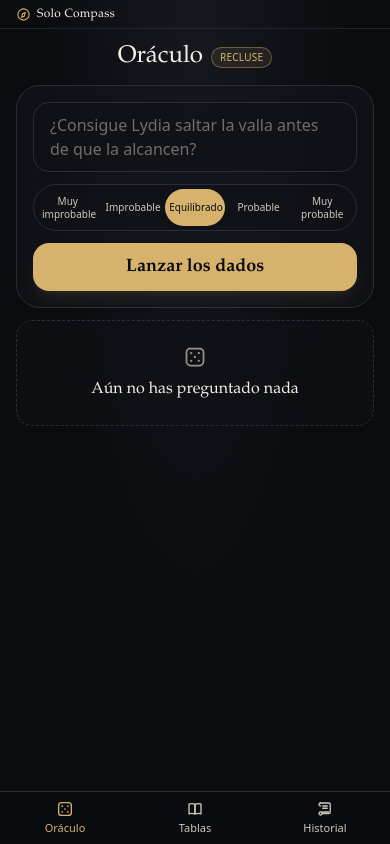
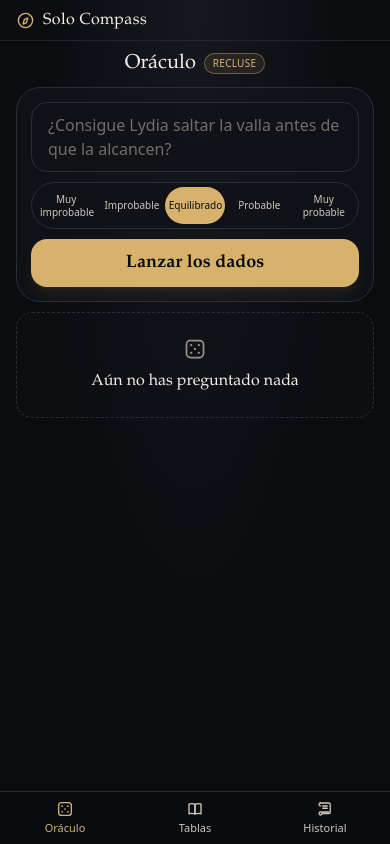
Before and after one commit to jgalilea/solo-compass, a React (Vite) app: page / in a window 390 px wide. Built offline with nearby package versions, Linux system fonts and the light colour scheme.

Commit message:
Make the "Solo Compass" header a bit bigger
- Global header: bigger icon and text (it was too small).
- The space gained is offset by trimming the Oracle view's title and
  paddings a little more, so it still fits whole on a phone screen
  without scrolling (the other views may need to scroll).

```diff
--- a/src/components/Layout.tsx
+++ b/src/components/Layout.tsx
@@ -13,10 +13,10 @@ export function Layout() {
 
   return (
     <div className="flex min-h-full flex-1 flex-col">
-      <header className="border-b border-ink-border/70 px-4 py-1.5">
-        <div className="mx-auto flex max-w-xl items-center gap-1.5 text-parchment">
-          <IconCompass size={15} className="text-gold" />
-          <span className="font-display text-xs tracking-wide">
+      <header className="border-b border-ink-border/70 px-4 py-2">
+        <div className="mx-auto flex max-w-xl items-center gap-2 text-parchment">
+          <IconCompass size={19} className="text-gold" />
+          <span className="font-display text-base tracking-wide">
             Solo Compass
           </span>
         </div>
--- a/src/components/OracleView.tsx
+++ b/src/components/OracleView.tsx
@@ -21,9 +21,9 @@ export function OracleView() {
   }
 
   return (
-    <div className="mx-auto flex w-full max-w-xl flex-1 flex-col gap-3 px-4 py-3 sm:gap-5 sm:py-6">
+    <div className="mx-auto flex w-full max-w-xl flex-1 flex-col gap-2.5 px-4 py-2 sm:gap-5 sm:py-6">
       <header className="flex items-center justify-center gap-2">
-        <h1 className="font-display text-2xl text-parchment sm:text-3xl">
+        <h1 className="font-display text-xl text-parchment sm:text-3xl">
           Oráculo
         </h1>
         <span className="rounded-full border border-gold/40 bg-gold/10 px-2 py-0.5 text-[10px] font-medium uppercase tracking-wide text-gold">
@@ -31,7 +31,7 @@ export function OracleView() {
         </span>
       </header>
 
-      <div className="flex flex-col gap-3 rounded-3xl border border-ink-border bg-ink-800/50 p-4 sm:p-5">
+      <div className="flex flex-col gap-2.5 rounded-3xl border border-ink-border bg-ink-800/50 p-3.5 sm:p-5">
         <textarea
           value={question}
           onChange={(e) => setQuestion(e.target.value)}
```
